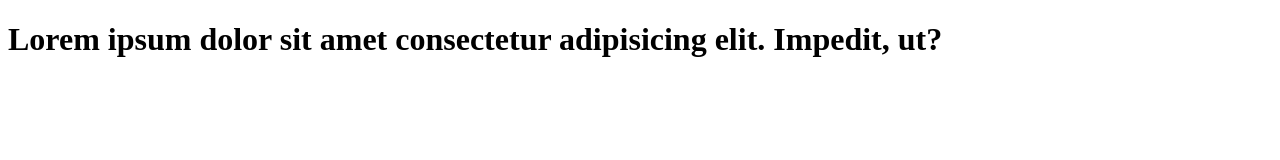
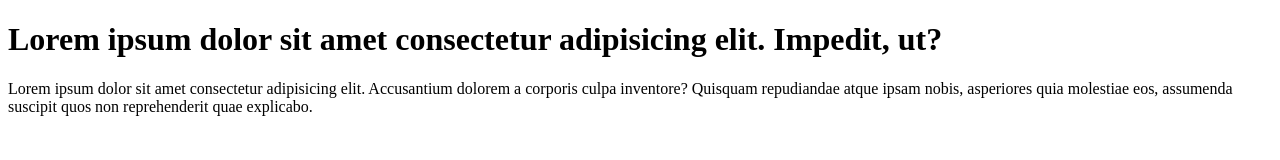
Before and after one commit to Dh1va/learn-git, a plain HTML site: page index.html in a window 1280 px wide. Drawn offline with Linux system fonts and the light colour scheme.

Commit message:
add para to code

```diff
--- a/index.html
+++ b/index.html
@@ -7,5 +7,6 @@
 </head>
 <body>
     <h1>Lorem ipsum dolor sit amet consectetur adipisicing elit. Impedit, ut?</h1>
+    <p>Lorem ipsum dolor sit amet consectetur adipisicing elit. Accusantium dolorem a corporis culpa inventore? Quisquam repudiandae atque ipsam nobis, asperiores quia molestiae eos, assumenda suscipit quos non reprehenderit quae explicabo.</p>
 </body>
 </html>
```
